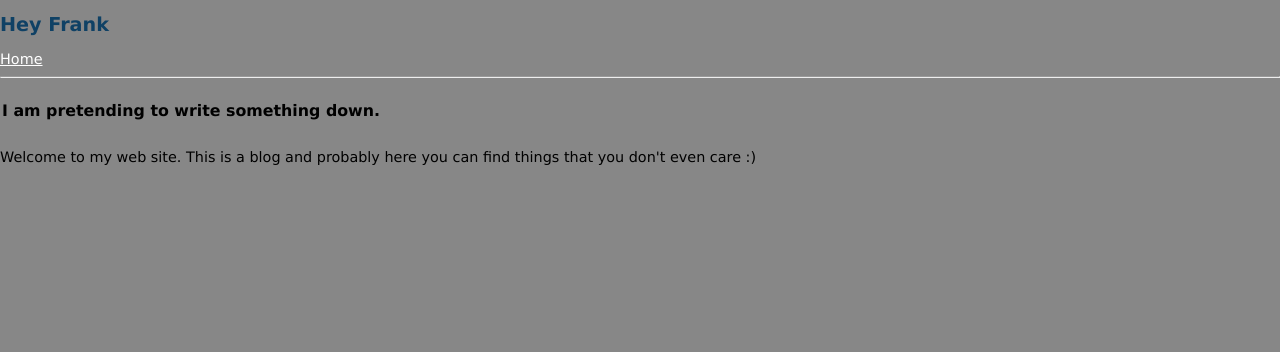
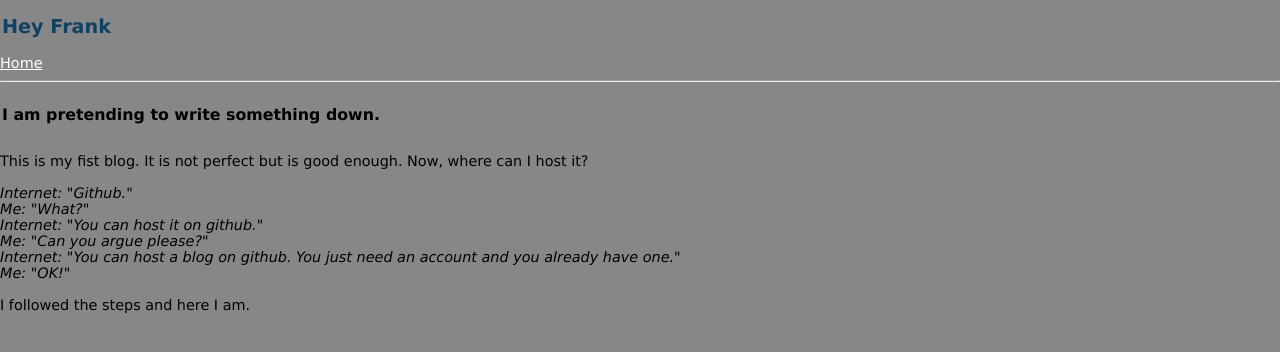
Before and after one commit to heyfrank40/heyfrank40.github.io, a plain HTML site: page index.html in a window 1280 px wide. Drawn offline with Linux system fonts and the light colour scheme.

Commit message:
I started to write something

```diff
--- a/index.html
+++ b/index.html
@@ -10,9 +10,14 @@
 
 	<body>
 
-		<h1>Hey Frank</h1>
-		<a class="menu" href="index.html">Home</a > <!--<e class="menu">|</e> <a class="menu" href="about.html">About</a>-->
-		<hr>
+		<header>
+			<h1>Hey Frank</h1>
+		</header>
+
+		<nav>
+			<a class="menu" href="index.html">Home</a > <!--<e class="menu">|</e> <a class="menu" href="about.html">About</a>-->
+			<hr>
+		</nav>
 
 		<article>
 
@@ -21,7 +26,19 @@
 			</header>
 
 			<p>
-				Welcome to my web site. This is a blog and probably here you can find things that you don't even care :)
+				This is my fist blog. It is not perfect but is good enough.
+				Now, where can I host it?
+
+				<i>
+					<br><br>Internet: "Github."
+					<br>Me: "What?"
+					<br>Internet: "You can host it on github."
+					<br>Me: "Can you argue please?"
+					<br>Internet: "You can host a blog on github. You just need an account and you already have one."
+					<br>Me: "OK!"
+				</i>
+
+				<br><br>I followed the steps and here I am.
 			</p>
 
 		</article>
```
